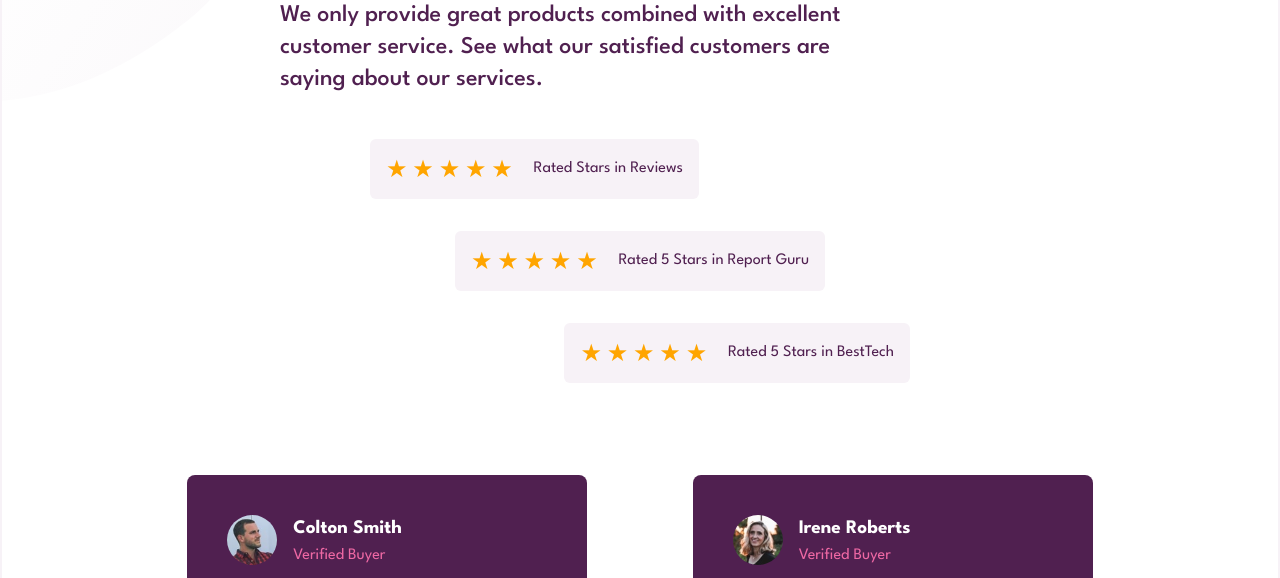
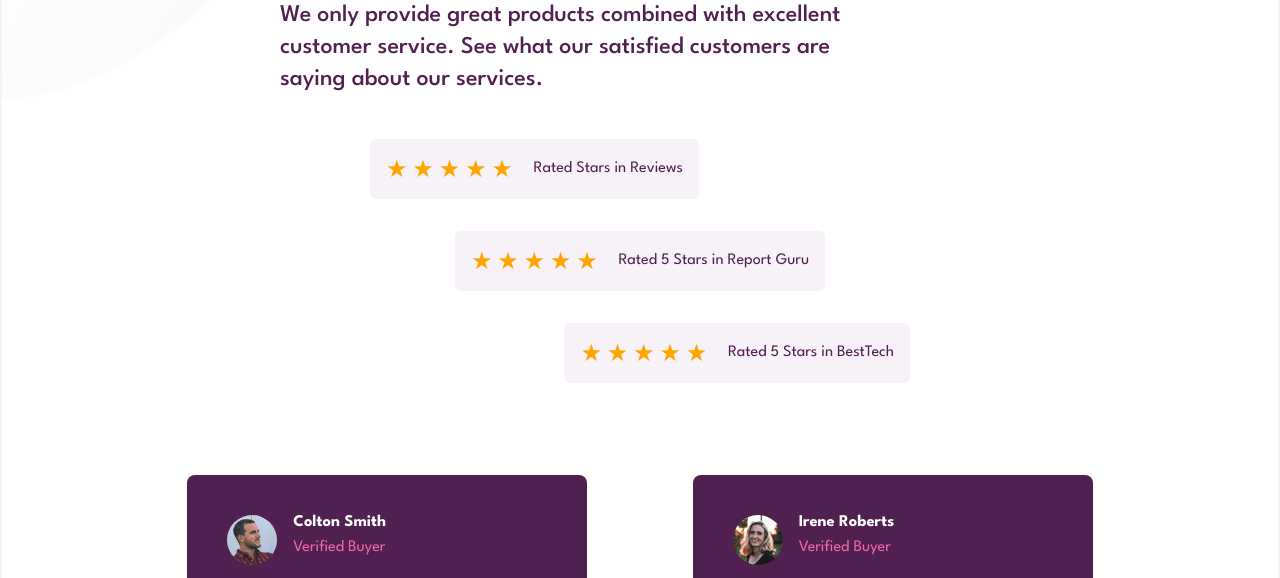
Before and after one commit to MrDexterO/social-proof-section-solution, a plain HTML site: page index.html in a window 1280 px wide. Shown: the part 296-874 px from the top of the page. Drawn offline with Linux system fonts and the light colour scheme.

Commit message:
Refactor global CSS with updated font imports and styles

```diff
--- a/css/global.css
+++ b/css/global.css
@@ -61,8 +61,9 @@ h2 {
 
 
 h3 {
-    font-size: 1.2rem;
-    line-height: 1.5;
+    color: var(--clr-neutral-white);
+    font-size: 1.025rem;
+    line-height: 1;
 }
 
 h4 {
@@ -93,4 +94,5 @@ p {
 a {
     width: 100%;
     height: auto;
+
 }
```
